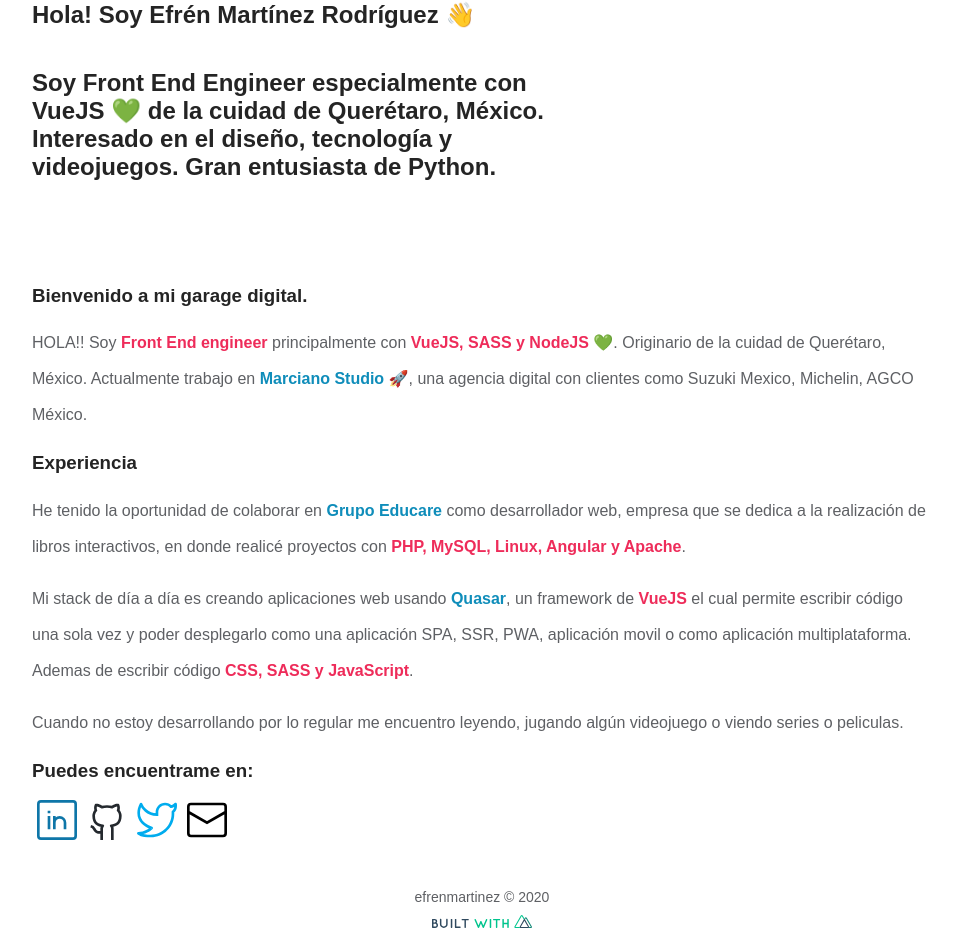
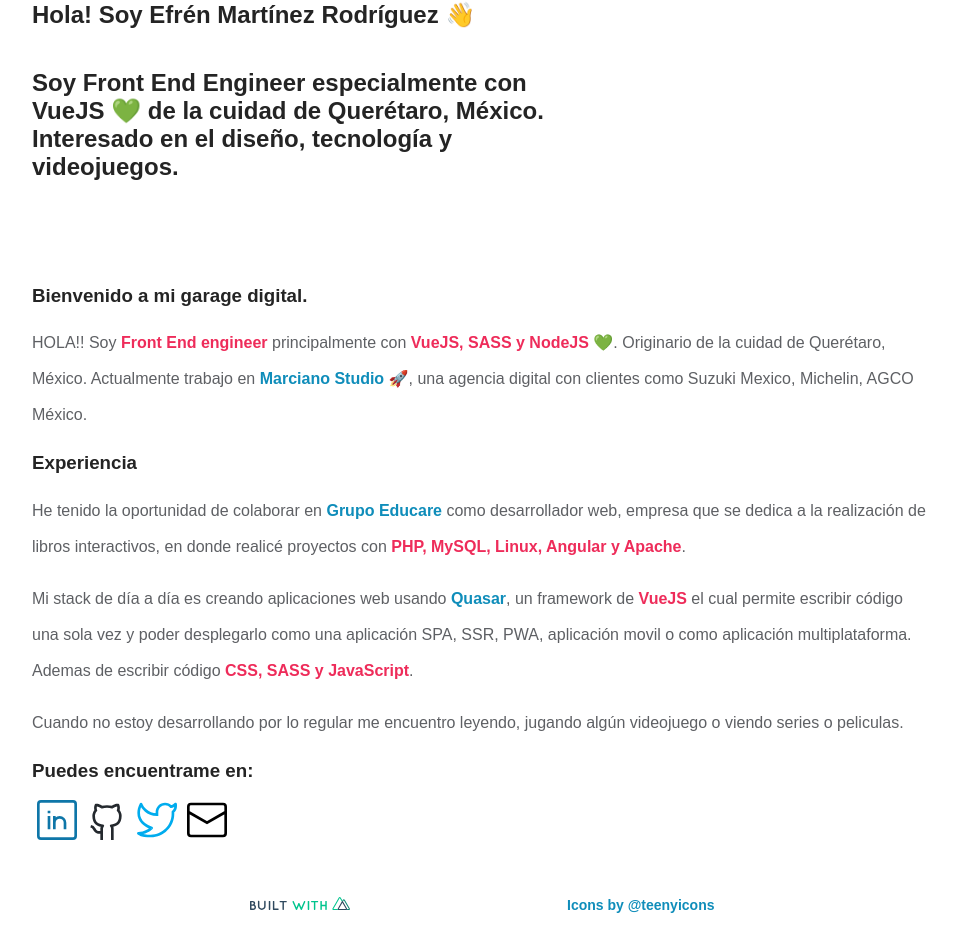
Before and after one commit to efrenmartinez/efrenmartinez.dev, a Nuxt app: page /es in a window 1280 px wide. Shown: the part 142-1094 px from the top of the page, without its empty margins (158-1114 px from the left). Built offline with nearby package versions, Linux system fonts and the light colour scheme.

Commit message:
:recycle: Refactor code
Refactor components

```diff
--- a/components/Nx-Footer.vue
+++ b/components/Nx-Footer.vue
@@ -1,12 +1,12 @@
 <template>
   <footer class="Nx-Footer">
-    <span class="nx-semibold">efrenmartinez © 2020</span>
     <a href="https://nuxtjs.org/" target="_blank">
       <img
         :src="require(`~/assets/icons/built-with.svg`)"
         alt="Built with Nuxt.JS"
       />
     </a>
+    <a href="https://teenyicons.com/" target="_blank">Icons by @teenyicons</a>
   </footer>
 </template>
 
@@ -27,14 +27,10 @@
 footer {
   height: 150px;
   display: flex;
-  flex-direction: column;
+  flex-direction: row;
   align-items: center;
-  justify-content: center;
+  justify-content: space-evenly;
   font-size: 14px;
-
-  span {
-    margin: 10px 0;
-  }
 
   img {
     width: 100px;
--- a/layouts/default.vue
+++ b/layouts/default.vue
@@ -1,6 +1,8 @@
 <template>
   <main class="container">
-    <NxNav />
+    <header>
+      <NxNav />
+    </header>
     <Nuxt />
     <NxFooter />
   </main>
--- a/nuxt.config.js
+++ b/nuxt.config.js
@@ -26,7 +26,7 @@
         hid: 'description',
         name: 'description',
         content:
-          'I´m Frontend Engineer VueJS 💚 based in Queretaro, Mexico. Interested in design, tech and videogames. Enthusiast Python.',
+          'I´m Frontend Engineer VueJS 💚 based in Queretaro, Mexico. Interested in design, tech and videogames.',
       },
     ],
     link: [{ rel: 'icon', type: 'image/x-icon', href: '/favicon.ico' }],
--- a/pages/es.vue
+++ b/pages/es.vue
@@ -2,7 +2,7 @@
   <section>
     <NxSectionIntro
       title="Hola! Soy Efrén Martínez Rodríguez 👋"
-      subtitle="Soy Front End Engineer especialmente con VueJS 💚 de la cuidad de Querétaro, México. Interesado en el diseño, tecnología y videojuegos. Gran entusiasta de Python."
+      subtitle="Soy Front End Engineer especialmente con VueJS 💚 de la cuidad de Querétaro, México. Interesado en el diseño, tecnología y videojuegos."
     />
     <h3>Bienvenido a mi garage digital.</h3>
     <p>
--- a/pages/index.vue
+++ b/pages/index.vue
@@ -3,7 +3,7 @@
     <NxSectionIntro
       title="Hi! I´m Efren Martinez Rodriguez 👋"
       subtitle="I´m Front End Engineer VueJS 💚 based in Queretaro, Mexico. Interested
-        in design, tech and videogames. Enthusiast Python."
+        in design, tech and videogames."
     />
     <h3>Welcome to my digital garden.</h3>
     <p>
```
